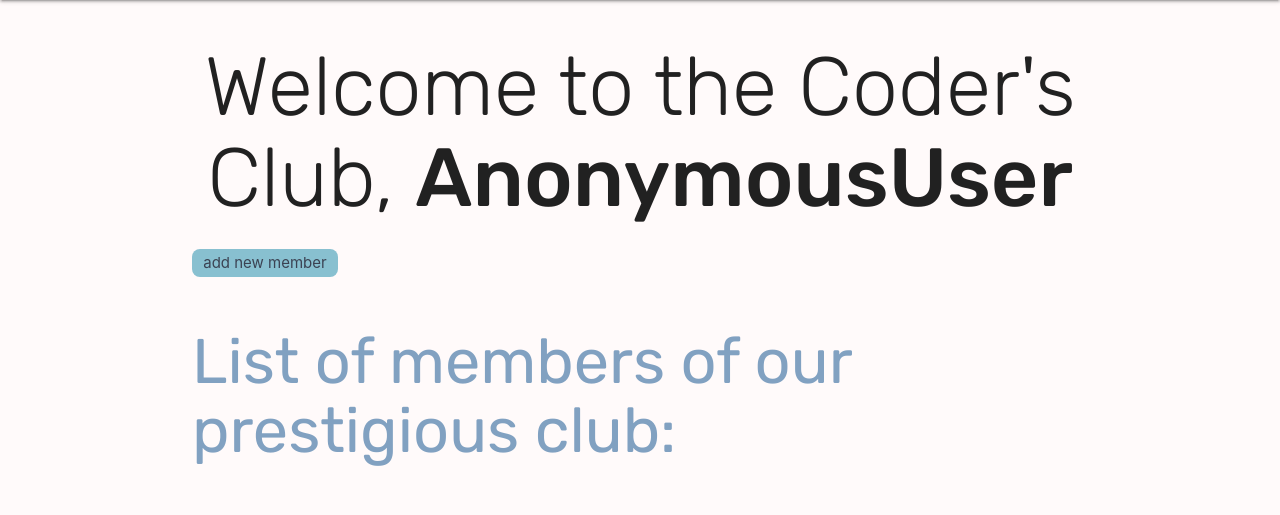
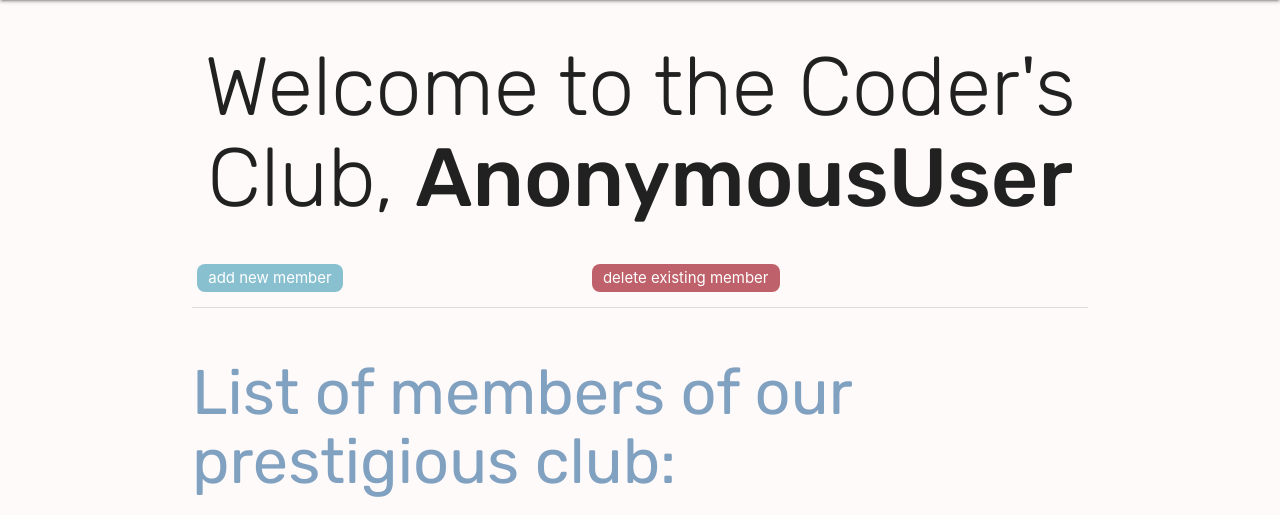
Before and after one commit to Aaryamann171/onlymembers, a Django app: page / in a window 1280 px wide. Shown: the part 64-579 px from the top of the page. Run offline with Django 3.2, Linux system fonts and the light colour scheme; data comes from the database, SQL or seed files in the repository; both versions use the stored data as it was after the commit.

Commit message:
added delete views, user can now delete non-premium members

```diff
--- a/hello/urls.py
+++ b/hello/urls.py
@@ -3,6 +3,8 @@
 
 urlpatterns = [
     path('', views.home_view, name='home'),
+    path('delete_member/', views.member_delete_view, name='delete_member'),
+    path('delete/<int:id>/', views.confirm_delete, name='confirm_delete'),
     path('register/', views.register, name='register'),
     path('logout/', views.logout_request, name='logout'),
     path('login/', views.login_request, name='login'),
--- a/hello/views.py
+++ b/hello/views.py
@@ -28,6 +28,22 @@
         'form': form
     }
     return render(request, 'create_member.html', context)
+
+
+def member_delete_view(request):
+    members = Member.objects.all()
+    context = {'members': members}
+    return render(request, 'delete_member.html', context)
+
+
+def confirm_delete(request, id):
+    obj = Member.objects.filter(id=id)
+    if request.method == "POST":
+        obj.delete()
+        return redirect('home')
+    else:
+        context = {'obj':obj}
+        return render(request, 'confirm_delete.html', context)
 
 
 def register(request):
--- a/myproject/settings.py
+++ b/myproject/settings.py
@@ -25,7 +25,7 @@
 # SECURITY WARNING: don't run with debug turned on in production!
 DEBUG = True
 
-ALLOWED_HOSTS = []
+ALLOWED_HOSTS = ['0.0.0.0']
 
 
 # Application definition
--- a/static/css/style.css
+++ b/static/css/style.css
@@ -29,8 +29,16 @@
 }
 
 button {
-  color: #3b4252;
+  color: #ffffff;
   background-color: #88c0d0;
+  border: 0;
+  border-radius: 8px;
+  padding: 0.375em 0.75em;
+}
+
+#yeet-btn {
+  color: #ffffff;
+  background-color: #bf616a;
   border: 0;
   border-radius: 8px;
   padding: 0.375em 0.75em;
--- a/templates/home.html
+++ b/templates/home.html
@@ -3,9 +3,20 @@
 {% block content %}
 
 <h1 class="display-1" id="head-1">Welcome to the Coder's Club, <strong>{{ user }}</strong></h1>
-<form action="/create">
-    <button>add new member</button>
-</form>
+<table>
+    <tr>
+        <td>
+            <form action="/create">
+                <button>add new member</button>
+            </form>
+        </td>
+        <td>
+            <form action="/delete_member">
+                <button id='yeet-btn'>delete existing member</button>
+            </form>
+        </td>
+    </tr>
+</table>
 <h1 id="head-2">List of members of our prestigious club:</h1>
 <div id="member-lists">
     <ul id="member-usernames">
```
Also changed, not shown: templates/confirm_delete.html (added, +7 -0 lines), templates/delete_member.html (added, +17 -0 lines), db.sqlite3.
